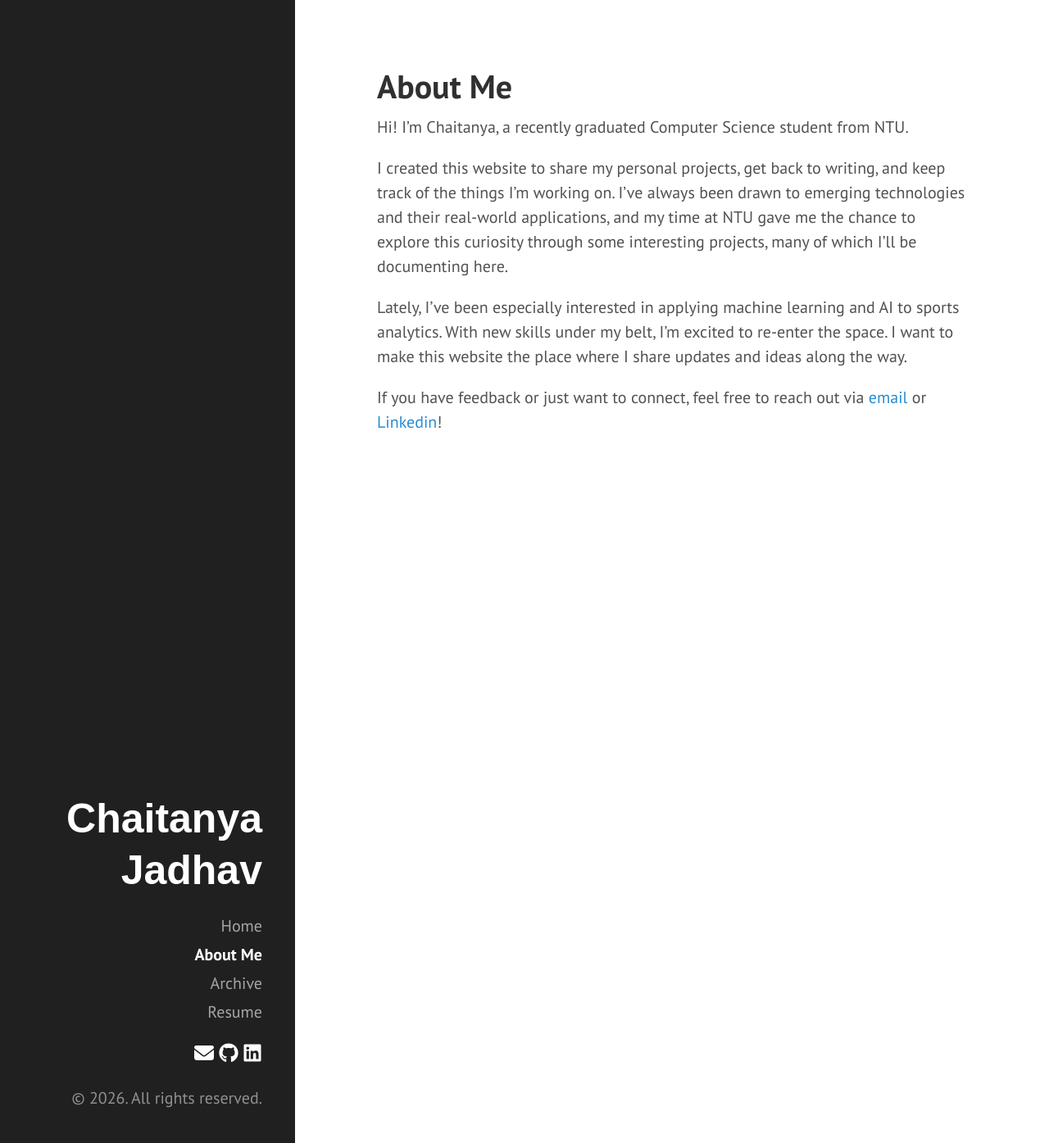
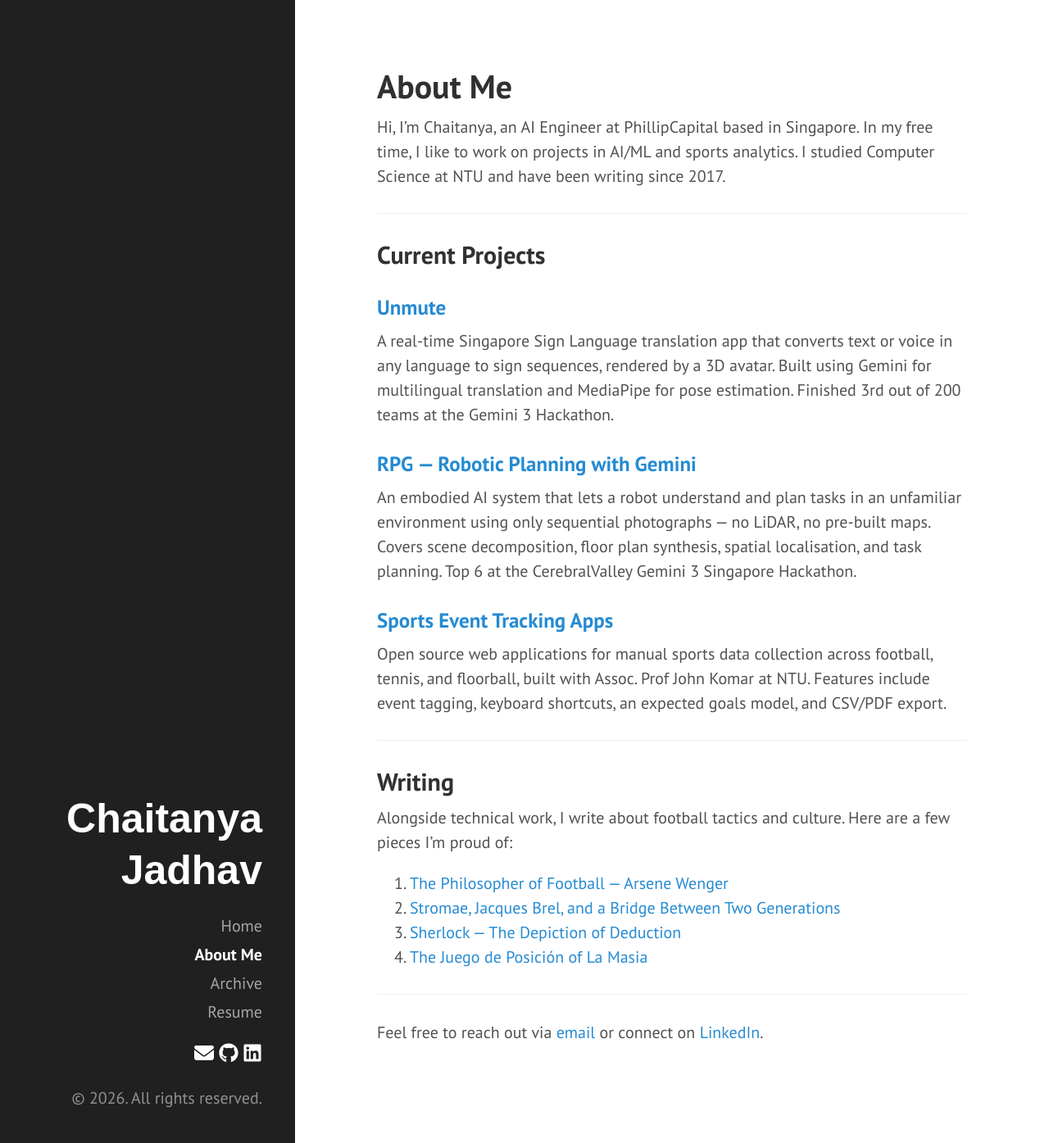
Before and after one commit to indicium15/personal-site, a Jekyll site: the page built from about.md, in a window 1280 px wide and 1395 px high. Shown: the whole window at 82% size. Built offline with Jekyll 4.4.1, drawn with Linux system fonts in a browser that asks for light colours.

Commit message:
update about me page, clean up formatting

```diff
--- a/404.html
+++ b/404.html
@@ -6,5 +6,5 @@ permalink: 404.html
 
 <div class="page">
   <h1 class="page-title">404: Page not found</h1>
-  <p class="lead">Sorry, we've misplaced that URL or it's pointing to something that doesn't exist. <a href="{{ site.baseurl }}">Head back home</a> to try finding it again.</p>
+  <p class="lead">Sorry, we've misplaced that URL or it's pointing to something that doesn't exist. <a href="/">Head back home</a> to try finding it again.</p>
 </div>
--- a/Gemfile
+++ b/Gemfile
@@ -2,3 +2,4 @@ source "https://rubygems.org"
 
 gem "jekyll"
 gem 'jekyll-paginate'
+gem 'jekyll-sitemap'
--- a/_config.yml
+++ b/_config.yml
@@ -10,7 +10,7 @@ title: Chaitanya Jadhav
 tagline: ""
 description: ""
 url: chaitanyajadhav.com
-baseurl: /
+baseurl: ""
 emailme: chaitanya.jadhav15@hotmail.com
 github: https://github.com/indicium15/personal-site
 #TODO - get this working someday
@@ -20,7 +20,7 @@ github: https://github.com/indicium15/personal-site
 author:
   name: "Chaitanya Jadhav"
 
-plugins: [jekyll-paginate]
+plugins: [jekyll-paginate, jekyll-sitemap]
 paginate: 5
 
 # Custom vars
--- a/_includes/head.html
+++ b/_includes/head.html
@@ -69,16 +69,21 @@
   <meta name="twitter:image" content="{{ og_image }}">
   {% endif %}
 
+  <!-- Canonical -->
+  <link rel="canonical" href="https://{{ site.url }}{{ page.url }}">
+
   <!-- CSS -->
-  <link rel="stylesheet" href="{{ site.baseurl }}public/css/poole.css">
-  <link rel="stylesheet" href="{{ site.baseurl }}public/css/syntax.css">
-  <link rel="stylesheet" href="{{ site.baseurl }}public/css/hyde.css">
-  <link rel="stylesheet" href="http://fonts.googleapis.com/css?family=PT+Sans:400,400italic,700|Abril+Fatface">
+  <link rel="stylesheet" href="/public/css/poole.css">
+  <link rel="stylesheet" href="/public/css/syntax.css">
+  <link rel="stylesheet" href="/public/css/hyde.css">
+  <link rel="preconnect" href="https://fonts.googleapis.com">
+  <link rel="preconnect" href="https://fonts.gstatic.com" crossorigin>
+  <link rel="stylesheet" href="https://fonts.googleapis.com/css2?family=Abril+Fatface&family=PT+Sans:ital,wght@0,400;0,700;1,400&display=swap">
 
   <!-- Icons -->
   <link rel="apple-touch-icon-precomposed" sizes="144x144"
-    href="{{ site.baseurl }}public/apple-touch-icon-144-precomposed.png">
-  <link rel="icon" type="image/svg+xml" href="{{ site.baseurl }}public/favicon.svg">
+    href="/public/apple-touch-icon-144-precomposed.png">
+  <link rel="icon" type="image/svg+xml" href="/public/favicon.svg">
 
   <!-- RSS -->
   <link rel="alternate" type="application/rss+xml" title="RSS" href="/atom.xml">
--- a/about.md
+++ b/about.md
@@ -3,10 +3,31 @@ layout: page
 title: About Me
 ---
 
-Hi! I'm Chaitanya, a recently graduated Computer Science student from NTU.
+Hi, I'm Chaitanya, an AI Engineer at PhillipCapital based in Singapore. In my free time, I like to work on projects in AI/ML and sports analytics. I studied Computer Science at NTU and have been writing since 2017.
 
-I created this website to share my personal projects, get back to writing, and keep track of the things I’m working on. I’ve always been drawn to emerging technologies and their real-world applications, and my time at NTU gave me the chance to explore this curiosity through some interesting projects, many of which I’ll be documenting here.
+---
 
-Lately, I’ve been especially interested in applying machine learning and AI to sports analytics. With new skills under my belt, I’m excited to re-enter the space. I want to make this website the place where I share updates and ideas along the way.
+## Current Projects
 
-If you have feedback or just want to connect, feel free to reach out via [email](mailto:chaitanya.jadhav15@hotmail.com) or [Linkedin](https://www.linkedin.com/in/chaitanya-jadhav-134392191/)!
+### [Unmute](/hackathon/2026/01/12/gemini-hackathon/)
+A real-time Singapore Sign Language translation app that converts text or voice in any language to sign sequences, rendered by a 3D avatar. Built using Gemini for multilingual translation and MediaPipe for pose estimation. Finished 3rd out of 200 teams at the Gemini 3 Hackathon.
+
+### [RPG — Robotic Planning with Gemini](/hackathon/2026/03/23/cerebralvalley-gemini-hackathon/)
+An embodied AI system that lets a robot understand and plan tasks in an unfamiliar environment using only sequential photographs — no LiDAR, no pre-built maps. Covers scene decomposition, floor plan synthesis, spatial localisation, and task planning. Top 6 at the CerebralValley Gemini 3 Singapore Hackathon.
+
+### [Sports Event Tracking Apps](/projects/2025/07/03/open-source-web-apps-for-sports-event-tracking/)
+Open source web applications for manual sports data collection across football, tennis, and floorball, built with Assoc. Prof John Komar at NTU. Features include event tagging, keyboard shortcuts, an expected goals model, and CSV/PDF export.
+
+---
+
+## Writing
+
+Alongside technical work, I write about football tactics and culture. Here are a few pieces I'm proud of:
+1. [The Philosopher of Football — Arsene Wenger](/football/2020/04/11/the-philosopher-of-football-arsene-wenger/)
+2. [Stromae, Jacques Brel, and a Bridge Between Two Generations](/art/2018/08/31/stromae-jacques-brel-bridge-between-generations/)
+3. [Sherlock — The Depiction of Deduction](/art/2019/02/12/sherlock-the-depiction-of-deduction/)
+4. [The Juego de Posición of La Masia](/football/2017/12/31/the-juego-de-posicion-of-la-masia/)
+
+---
+
+Feel free to reach out via [email](mailto:chaitanya.jadhav15@hotmail.com) or connect on [LinkedIn](https://www.linkedin.com/in/chaitanya-jadhav-134392191/).
--- a/index.html
+++ b/index.html
@@ -71,13 +71,12 @@ title: Home
     {% else %}
       {{ post.excerpt }}
     {% endif %}
-    <a href="{{post.url}}">Read More</a>
   </div>
   <hr>
   {% endfor %}
 </div>
 
-<div id="infinite-scroll-sentinel"{% if paginator.next_page %} data-next-page="{{ site.baseurl }}page{{paginator.next_page}}"{% endif %}>
+<div id="infinite-scroll-sentinel"{% if paginator.next_page %} data-next-page="/page{{paginator.next_page}}"{% endif %}>
   <span class="infinite-scroll-status"></span>
 </div>
 
--- a/public/css/poole.css
+++ b/public/css/poole.css
@@ -258,6 +258,7 @@ img {
   max-height: 360px;
 }
 
+
 /* Infinite scroll sentinel */
 #infinite-scroll-sentinel {
   text-align: center;
@@ -372,6 +373,20 @@ tbody tr:nth-child(odd) th {
 .page,
 .post {
   margin-bottom: 2rem;
+  position: relative;
+}
+
+/* Stretched link — makes the entire post card clickable via the title anchor */
+.post-title a::after {
+  content: '';
+  position: absolute;
+  inset: 0;
+}
+
+/* Keep tag links and other interactive elements above the stretched link */
+.post-tags a,
+.post-tags code {
+  position: relative;
 }
 
 /* Blog post or page title */
```
Also changed, not shown: Gemfile.lock.
